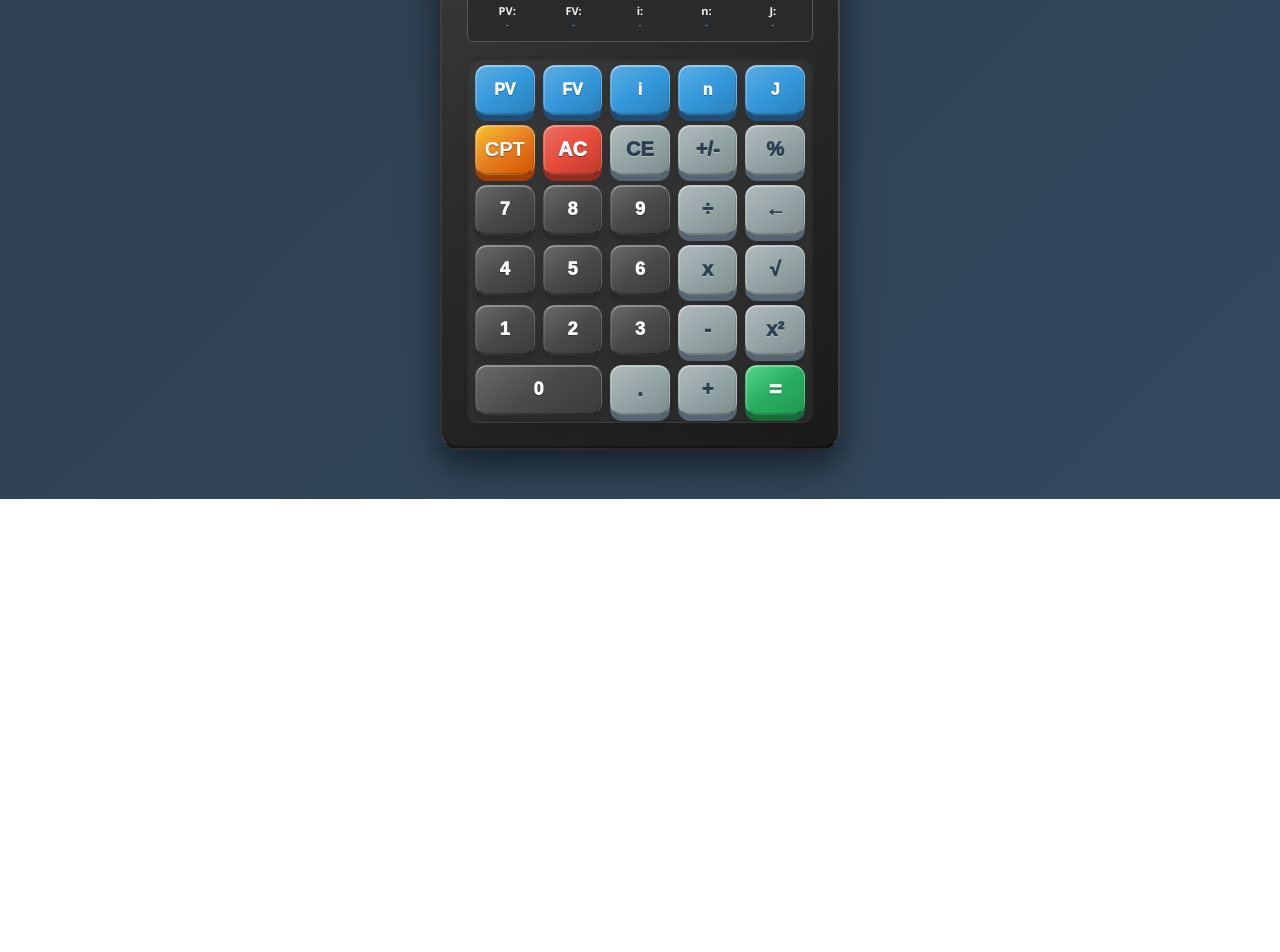
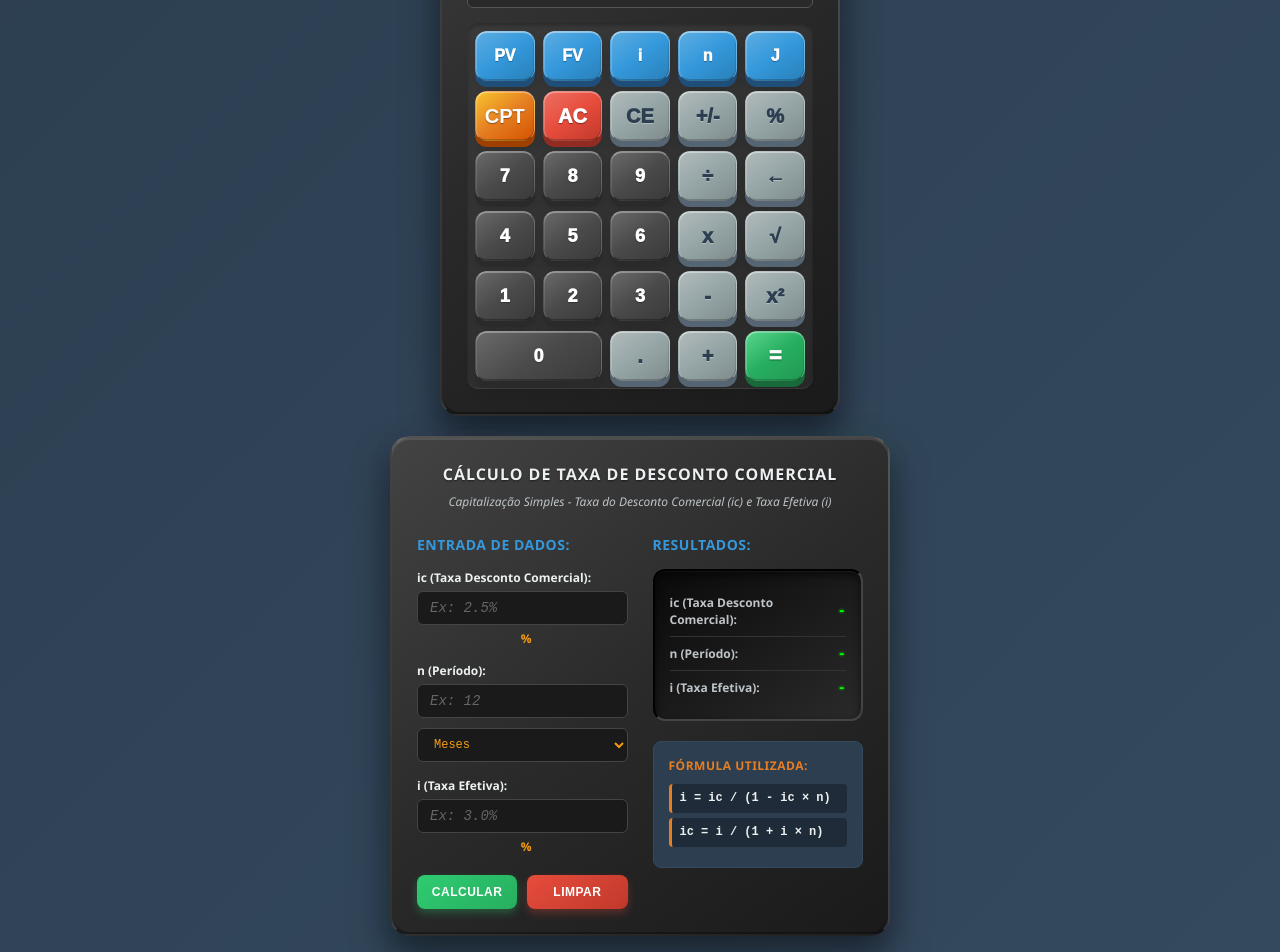
Before and after one commit to Victor-Gabriel-Barbosa/CalculadoraFinanceira, a plain HTML site: page index.html in a window 1280 px wide. Shown: the part 301-1253 px from the top of the page. Before the commit the page ends 800 px from the top, so only its background shows below. Drawn offline with Linux system fonts and the light colour scheme.

Commit message:
feat: adicionar módulo de cálculo de taxa de desconto comercial com interface e lógica de cálculo

```diff
--- a/css/style.css
+++ b/css/style.css
@@ -10,9 +10,11 @@ body {
   background: linear-gradient(135deg, #2c3e50, #34495e);
   min-height: 100vh;
   display: flex;
+  flex-direction: column;
   align-items: center;
-  justify-content: center;
+  justify-content: flex-start;
   padding: 16px;
+  gap: 20px;
 }
 
 /* Container da calculadora */
--- /dev/null
+++ b/css/taxa-calculator.css
@@ -0,0 +1,284 @@
+/* Taxa Calculator Styles */
+.taxa-calculator-container {
+  display: flex;
+  justify-content: center;
+  padding: 0 16px;
+}
+
+.taxa-calculator {
+  background: linear-gradient(145deg, #434343, #2a2a2a, #1a1a1a);
+  border-radius: 20px;
+  padding: 25px;
+  box-shadow:
+    0 20px 40px rgba(0, 0, 0, 0.4),
+    0 10px 20px rgba(0, 0, 0, 0.2),
+    inset 0 2px 0 rgba(255, 255, 255, 0.1),
+    inset 0 -2px 0 rgba(0, 0, 0, 0.3);
+  border: 2px solid rgba(255, 255, 255, 0.1);
+  border-top: 2px solid rgba(255, 255, 255, 0.2);
+  border-bottom: 2px solid rgba(0, 0, 0, 0.3);
+  width: 500px;
+  max-width: 95vw;
+  position: relative;
+}
+
+/* Efeito de luz ambiente para taxa calculator */
+.taxa-calculator::before {
+  content: '';
+  position: absolute;
+  top: -2px;
+  left: -2px;
+  right: -2px;
+  bottom: -2px;
+  background: linear-gradient(45deg,
+    rgba(46, 204, 113, 0.1),
+    rgba(155, 89, 182, 0.1),
+    rgba(46, 204, 113, 0.1));
+  border-radius: 22px;
+  z-index: -1;
+  filter: blur(8px);
+}
+
+.taxa-header {
+  text-align: center;
+  margin-bottom: 25px;
+}
+
+.taxa-header h3 {
+  color: #ecf0f1;
+  font-size: 16px;
+  font-weight: bold;
+  letter-spacing: 1px;
+  text-shadow: 0 1px 2px rgba(0, 0, 0, 0.5);
+  margin-bottom: 8px;
+}
+
+.taxa-header p {
+  color: #bdc3c7;
+  font-size: 12px;
+  font-style: italic;
+}
+
+.taxa-content {
+  display: grid;
+  grid-template-columns: 1fr 1fr;
+  gap: 25px;
+}
+
+@media (max-width: 600px) {
+  .taxa-content {
+    grid-template-columns: 1fr;
+    gap: 20px;
+  }
+}
+
+.taxa-input-section h4,
+.taxa-output-section h4 {
+  color: #3498db;
+  font-size: 14px;
+  font-weight: bold;
+  margin-bottom: 15px;
+  text-transform: uppercase;
+  letter-spacing: 0.5px;
+}
+
+.taxa-inputs {
+  display: flex;
+  flex-direction: column;
+  gap: 15px;
+  margin-bottom: 20px;
+}
+
+.taxa-input-group {
+  display: flex;
+  flex-direction: column;
+  gap: 5px;
+}
+
+.taxa-input-group label {
+  color: #ecf0f1;
+  font-size: 12px;
+  font-weight: bold;
+}
+
+.taxa-input-group input,
+.taxa-unit-select {
+  background: #1a1a1a;
+  border: 1px solid #444;
+  border-radius: 6px;
+  color: #00ff00;
+  font-family: 'Courier New', monospace;
+  font-size: 14px;
+  padding: 8px 12px;
+  outline: none;
+  transition: all 0.2s ease;
+}
+
+.taxa-input-group input:focus,
+.taxa-unit-select:focus {
+  border-color: #2ecc71;
+  box-shadow: 0 0 8px rgba(46, 204, 113, 0.5);
+}
+
+.taxa-input-group input::placeholder {
+  color: #666;
+  font-style: italic;
+}
+
+.taxa-unit {
+  color: #f39c12;
+  font-size: 12px;
+  font-weight: bold;
+  margin-left: 8px;
+  align-self: center;
+}
+
+.taxa-unit-select {
+  margin-top: 5px;
+  color: #f39c12;
+  font-size: 12px;
+}
+
+.taxa-buttons {
+  display: flex;
+  gap: 10px;
+  margin-top: 10px;
+}
+
+.taxa-btn {
+  flex: 1;
+  padding: 10px;
+  border: none;
+  border-radius: 8px;
+  font-weight: bold;
+  font-size: 12px;
+  cursor: pointer;
+  transition: all 0.2s ease;
+  text-transform: uppercase;
+  letter-spacing: 0.5px;
+}
+
+.taxa-calculate {
+  background: linear-gradient(145deg, #2ecc71, #27ae60);
+  color: white;
+  box-shadow: 0 4px 8px rgba(46, 204, 113, 0.3);
+}
+
+.taxa-calculate:hover {
+  background: linear-gradient(145deg, #27ae60, #229954);
+  transform: translateY(-2px);
+  box-shadow: 0 6px 12px rgba(46, 204, 113, 0.4);
+}
+
+.taxa-clear {
+  background: linear-gradient(145deg, #e74c3c, #c0392b);
+  color: white;
+  box-shadow: 0 4px 8px rgba(231, 76, 60, 0.3);
+}
+
+.taxa-clear:hover {
+  background: linear-gradient(145deg, #c0392b, #a93226);
+  transform: translateY(-2px);
+  box-shadow: 0 6px 12px rgba(231, 76, 60, 0.4);
+}
+
+.taxa-results {
+  background: linear-gradient(145deg, #0a0a0a, #1a1a1a, #2a2a2a);
+  border: 2px inset #444;
+  border-radius: 12px;
+  padding: 15px;
+  margin-bottom: 20px;
+  box-shadow:
+    inset 0 4px 8px rgba(0, 0, 0, 0.6),
+    inset 0 1px 0 rgba(255, 255, 255, 0.1);
+}
+
+.taxa-result-item {
+  display: flex;
+  justify-content: space-between;
+  align-items: center;
+  padding: 8px 0;
+  border-bottom: 1px solid #333;
+}
+
+.taxa-result-item:last-child {
+  border-bottom: none;
+}
+
+.taxa-result-label {
+  color: #bdc3c7;
+  font-size: 12px;
+  font-weight: bold;
+}
+
+.taxa-result-value {
+  color: #00ff00;
+  font-family: 'Courier New', monospace;
+  font-size: 14px;
+  font-weight: bold;
+  text-shadow: 0 0 3px #00ff00;
+}
+
+.taxa-formula {
+  background: #2c3e50;
+  border-radius: 8px;
+  padding: 15px;
+  border: 1px solid #34495e;
+}
+
+.taxa-formula h5 {
+  color: #e67e22;
+  font-size: 12px;
+  font-weight: bold;
+  margin-bottom: 10px;
+  text-transform: uppercase;
+  letter-spacing: 0.5px;
+}
+
+.formula-display {
+  color: #ecf0f1;
+  font-family: 'Courier New', monospace;
+  font-size: 12px;
+  line-height: 1.6;
+}
+
+.formula-display p {
+  margin: 5px 0;
+  padding: 5px 8px;
+  background: rgba(0, 0, 0, 0.3);
+  border-radius: 4px;
+  border-left: 3px solid #e67e22;
+}
+
+/* Animações */
+@keyframes resultUpdate {
+  0% {
+    transform: scale(1);
+    color: #00ff00;
+  }
+  50% {
+    transform: scale(1.05);
+    color: #2ecc71;
+    text-shadow: 0 0 8px #2ecc71;
+  }
+  100% {
+    transform: scale(1);
+    color: #00ff00;
+    text-shadow: 0 0 3px #00ff00;
+  }
+}
+
+.taxa-result-value.updated {
+  animation: resultUpdate 0.5s ease;
+}
+
+/* Estados de erro */
+.taxa-input-group input.error {
+  border-color: #e74c3c;
+  box-shadow: 0 0 8px rgba(231, 76, 60, 0.5);
+}
+
+.taxa-result-value.error {
+  color: #e74c3c;
+  text-shadow: 0 0 3px #e74c3c;
+}
--- a/index.html
+++ b/index.html
@@ -11,6 +11,7 @@
   <meta name="viewport" content="width=device-width, initial-scale=1.0">
   <title>Calculadora Financeira</title>
   <link rel="stylesheet" href="css/style.css">
+  <link rel="stylesheet" href="css/taxa-calculator.css">
 </head>
 
 <body>
@@ -174,7 +175,76 @@
     </div>
   </div>
 
+  <!-- Seção de Cálculo de Taxa de Desconto Comercial -->
+  <div class="taxa-calculator-container">
+    <div class="taxa-calculator">
+      <div class="taxa-header">
+        <h3>CÁLCULO DE TAXA DE DESCONTO COMERCIAL</h3>
+        <p>Capitalização Simples - Taxa do Desconto Comercial (ic) e Taxa Efetiva (i)</p>
+      </div>
+
+      <div class="taxa-content">
+        <div class="taxa-input-section">
+          <h4>Entrada de Dados:</h4>
+          <div class="taxa-inputs">
+            <div class="taxa-input-group">
+              <label for="icInput">ic (Taxa Desconto Comercial):</label>
+              <input type="number" id="icInput" step="0.01" placeholder="Ex: 2.5%">
+              <span class="taxa-unit">%</span>
+            </div>
+            <div class="taxa-input-group">
+              <label for="nTaxaInput">n (Período):</label>
+              <input type="number" id="nTaxaInput" step="1" placeholder="Ex: 12">
+              <select id="nTaxaUnit" class="taxa-unit-select" title="Unidade de tempo para o período">
+                <option value="dias">Dias</option>
+                <option value="meses" selected>Meses</option>
+                <option value="anos">Anos</option>
+              </select>
+            </div>
+            <div class="taxa-input-group">
+              <label for="iTaxaInput">i (Taxa Efetiva):</label>
+              <input type="number" id="iTaxaInput" step="0.01" placeholder="Ex: 3.0%">
+              <span class="taxa-unit">%</span>
+            </div>
+          </div>
+
+          <div class="taxa-buttons">
+            <button class="taxa-btn taxa-calculate" id="calculateTaxa">Calcular</button>
+            <button class="taxa-btn taxa-clear" id="clearTaxa">Limpar</button>
+          </div>
+        </div>
+
+        <div class="taxa-output-section">
+          <h4>Resultados:</h4>
+          <div class="taxa-results">
+            <div class="taxa-result-item">
+              <span class="taxa-result-label">ic (Taxa Desconto Comercial):</span>
+              <span class="taxa-result-value" id="icResult">-</span>
+            </div>
+            <div class="taxa-result-item">
+              <span class="taxa-result-label">n (Período):</span>
+              <span class="taxa-result-value" id="nTaxaResult">-</span>
+            </div>
+            <div class="taxa-result-item">
+              <span class="taxa-result-label">i (Taxa Efetiva):</span>
+              <span class="taxa-result-value" id="iTaxaResult">-</span>
+            </div>
+          </div>
+
+          <div class="taxa-formula">
+            <h5>Fórmula Utilizada:</h5>
+            <div class="formula-display">
+              <p><strong>i = ic / (1 - ic × n)</strong></p>
+              <p><strong>ic = i / (1 + i × n)</strong></p>
+            </div>
+          </div>
+        </div>
+      </div>
+    </div>
+  </div>
+
   <script type="module" src="js/script.js"></script>
+  <script type="module" src="js/taxa-calculator.js"></script>
 </body>
 
 </html>
--- /dev/null
+++ b/js/taxa-calculator.js
@@ -0,0 +1,248 @@
+// Taxa Calculator Module
+class TaxaCalculator {
+    constructor() {
+        this.initializeElements();
+        this.bindEvents();
+        this.clearResults();
+    }
+
+    initializeElements() {
+        // Input elements
+        this.icInput = document.getElementById('icInput');
+        this.nTaxaInput = document.getElementById('nTaxaInput');
+        this.iTaxaInput = document.getElementById('iTaxaInput');
+        this.nTaxaUnit = document.getElementById('nTaxaUnit');
+
+        // Button elements
+        this.calculateBtn = document.getElementById('calculateTaxa');
+        this.clearBtn = document.getElementById('clearTaxa');
+
+        // Result elements
+        this.icResult = document.getElementById('icResult');
+        this.nTaxaResult = document.getElementById('nTaxaResult');
+        this.iTaxaResult = document.getElementById('iTaxaResult');
+    }
+
+    bindEvents() {
+        this.calculateBtn.addEventListener('click', () => this.calculate());
+        this.clearBtn.addEventListener('click', () => this.clear());
+
+        // Calcular automaticamente quando dois valores forem preenchidos
+        [this.icInput, this.nTaxaInput, this.iTaxaInput].forEach(input => {
+            input.addEventListener('input', () => this.autoCalculate());
+        });
+
+        // Permitir apenas números e ponto decimal
+        [this.icInput, this.nTaxaInput, this.iTaxaInput].forEach(input => {
+            input.addEventListener('input', (e) => {
+                if (input === this.nTaxaInput) {
+                    // Para n, apenas números inteiros
+                    e.target.value = e.target.value.replace(/[^0-9]/g, '');
+                } else {
+                    // Para ic e i, permitir decimais
+                    e.target.value = e.target.value.replace(/[^0-9.]/g, '');
+                }
+            });
+        });
+
+        // Enter key para calcular
+        [this.icInput, this.nTaxaInput, this.iTaxaInput].forEach(input => {
+            input.addEventListener('keypress', (e) => {
+                if (e.key === 'Enter') {
+                    this.calculate();
+                }
+            });
+        });
+    }
+
+    autoCalculate() {
+        const filledInputs = this.getFilledInputs();
+        if (filledInputs.length >= 2) {
+            this.calculate();
+        }
+    }
+
+    getFilledInputs() {
+        const inputs = [];
+        if (this.icInput.value && this.icInput.value !== '') inputs.push('ic');
+        if (this.nTaxaInput.value && this.nTaxaInput.value !== '') inputs.push('n');
+        if (this.iTaxaInput.value && this.iTaxaInput.value !== '') inputs.push('i');
+        return inputs;
+    }
+
+    calculate() {
+        try {
+            this.clearErrors();
+            const filledInputs = this.getFilledInputs();
+
+            if (filledInputs.length < 2) {
+                this.showError('Preencha pelo menos 2 valores para calcular');
+                return;
+            }
+
+            if (filledInputs.length === 3) {
+                this.showError('Preencha apenas 2 valores. O terceiro será calculado.');
+                return;
+            }
+
+            // Obter valores das entradas
+            const ic = this.icInput.value ? parseFloat(this.icInput.value) / 100 : null; // Converter % para decimal
+            const n = this.nTaxaInput.value ? this.convertPeriodToMonths(parseFloat(this.nTaxaInput.value)) : null;
+            const i = this.iTaxaInput.value ? parseFloat(this.iTaxaInput.value) / 100 : null; // Converter % para decimal
+
+            let result = {};
+
+            // Determinar qual valor calcular baseado nos inputs preenchidos
+            if (filledInputs.includes('ic') && filledInputs.includes('n') && !filledInputs.includes('i')) {
+                // Calcular i a partir de ic e n
+                if (ic === 0 || (1 - ic * n) === 0) {
+                    throw new Error('Valores inválidos para o cálculo');
+                }
+                result.i = ic / (1 - ic * n);
+                result.ic = ic;
+                result.n = n;
+            } else if (filledInputs.includes('i') && filledInputs.includes('n') && !filledInputs.includes('ic')) {
+                // Calcular ic a partir de i e n
+                if ((1 + i * n) === 0) {
+                    throw new Error('Valores inválidos para o cálculo');
+                }
+                result.ic = i / (1 + i * n);
+                result.i = i;
+                result.n = n;
+            } else if (filledInputs.includes('ic') && filledInputs.includes('i') && !filledInputs.includes('n')) {
+                // Calcular n a partir de ic e i
+                if (ic === 0 || i === 0 || (ic * i) === 0) {
+                    throw new Error('Valores inválidos para o cálculo');
+                }
+                result.n = (i - ic) / (ic * i);
+                result.ic = ic;
+                result.i = i;
+            }
+
+            // Validar se os resultados fazem sentido
+            if (result.ic < 0 || result.i < 0 || result.n < 0) {
+                throw new Error('Resultado negativo - verifique os valores de entrada');
+            }
+
+            this.displayResults(result);
+
+        } catch (error) {
+            this.showError(error.message || 'Erro no cálculo. Verifique os valores inseridos.');
+        }
+    }
+
+    convertPeriodToMonths(value) {
+        const unit = this.nTaxaUnit.value;
+        switch (unit) {
+            case 'dias':
+                return value / 30; // Aproximação: 30 dias = 1 mês
+            case 'meses':
+                return value;
+            case 'anos':
+                return value * 12;
+            default:
+                return value;
+        }
+    }
+
+    convertMonthsToPeriod(months) {
+        const unit = this.nTaxaUnit.value;
+        switch (unit) {
+            case 'dias':
+                return months * 30;
+            case 'meses':
+                return months;
+            case 'anos':
+                return months / 12;
+            default:
+                return months;
+        }
+    }
+
+    displayResults(result) {
+        // Mostrar ic (em %)
+        if (result.ic !== undefined) {
+            this.icResult.textContent = (result.ic * 100).toFixed(4) + '%';
+            this.icResult.classList.add('updated');
+        }
+
+        // Mostrar n (no período original)
+        if (result.n !== undefined) {
+            const nInOriginalUnit = this.convertMonthsToPeriod(result.n);
+            this.nTaxaResult.textContent = nInOriginalUnit.toFixed(2) + ' ' + this.nTaxaUnit.value;
+            this.nTaxaResult.classList.add('updated');
+        }
+
+        // Mostrar i (em %)
+        if (result.i !== undefined) {
+            this.iTaxaResult.textContent = (result.i * 100).toFixed(4) + '%';
+            this.iTaxaResult.classList.add('updated');
+        }
+
+        // Remover classe de animação após a animação
+        setTimeout(() => {
+            [this.icResult, this.nTaxaResult, this.iTaxaResult].forEach(element => {
+                element.classList.remove('updated');
+            });
+        }, 500);
+    }
+
+    clearResults() {
+        this.icResult.textContent = '-';
+        this.nTaxaResult.textContent = '-';
+        this.iTaxaResult.textContent = '-';
+
+        [this.icResult, this.nTaxaResult, this.iTaxaResult].forEach(element => {
+            element.classList.remove('error');
+        });
+    }
+
+    clear() {
+        // Limpar inputs
+        this.icInput.value = '';
+        this.nTaxaInput.value = '';
+        this.iTaxaInput.value = '';
+
+        // Limpar resultados
+        this.clearResults();
+        this.clearErrors();
+    }
+
+    clearErrors() {
+        [this.icInput, this.nTaxaInput, this.iTaxaInput].forEach(input => {
+            input.classList.remove('error');
+        });
+
+        [this.icResult, this.nTaxaResult, this.iTaxaResult].forEach(element => {
+            element.classList.remove('error');
+        });
+    }
+
+    showError(message) {
+        console.error('Taxa Calculator Error:', message);
+
+        // Destacar campos com erro
+        [this.icInput, this.nTaxaInput, this.iTaxaInput].forEach(input => {
+            if (input.value) {
+                input.classList.add('error');
+            }
+        });
+
+        // Mostrar erro nos resultados
+        [this.icResult, this.nTaxaResult, this.iTaxaResult].forEach(element => {
+            element.textContent = 'Erro';
+            element.classList.add('error');
+        });
+
+        // Mostrar alerta para o usuário
+        alert(message);
+    }
+}
+
+// Inicializar quando o DOM estiver carregado
+document.addEventListener('DOMContentLoaded', () => {
+    new TaxaCalculator();
+});
+
+// Exportar para uso em outros módulos se necessário
+export { TaxaCalculator };
```
Also changed, not shown: js/script.js (+9 -0 lines).
